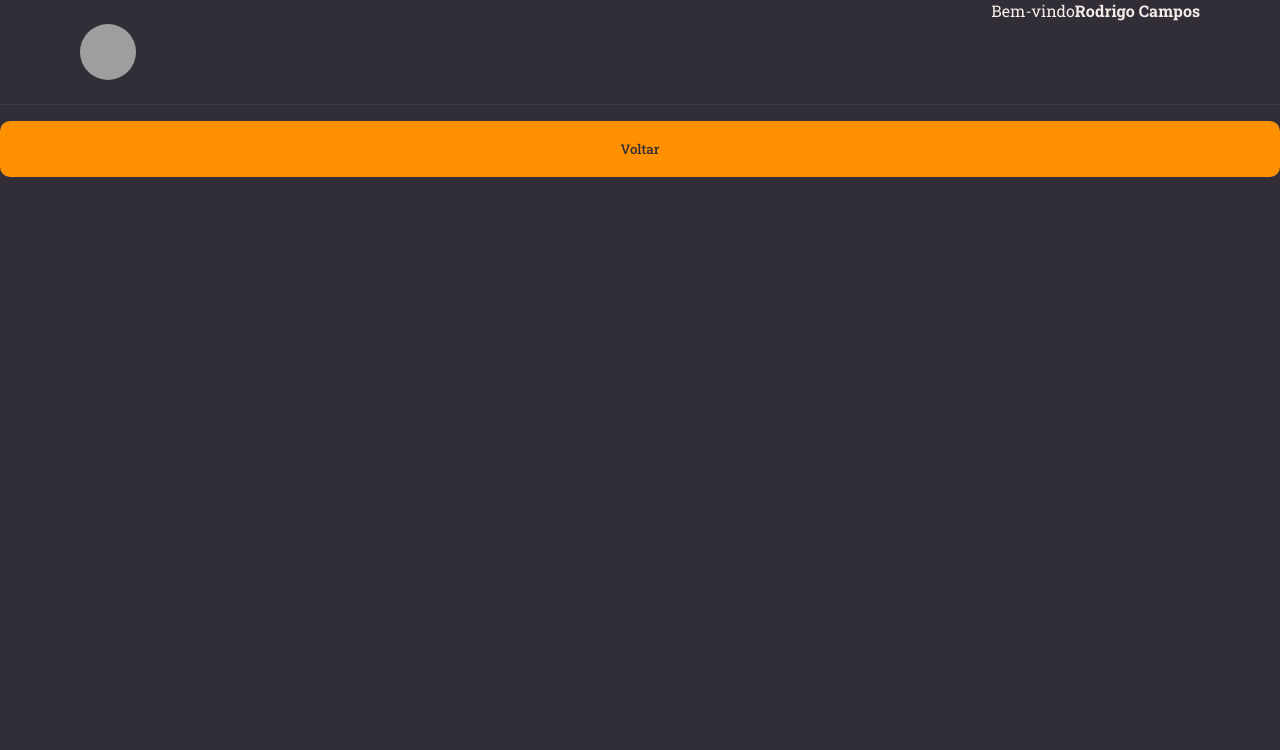
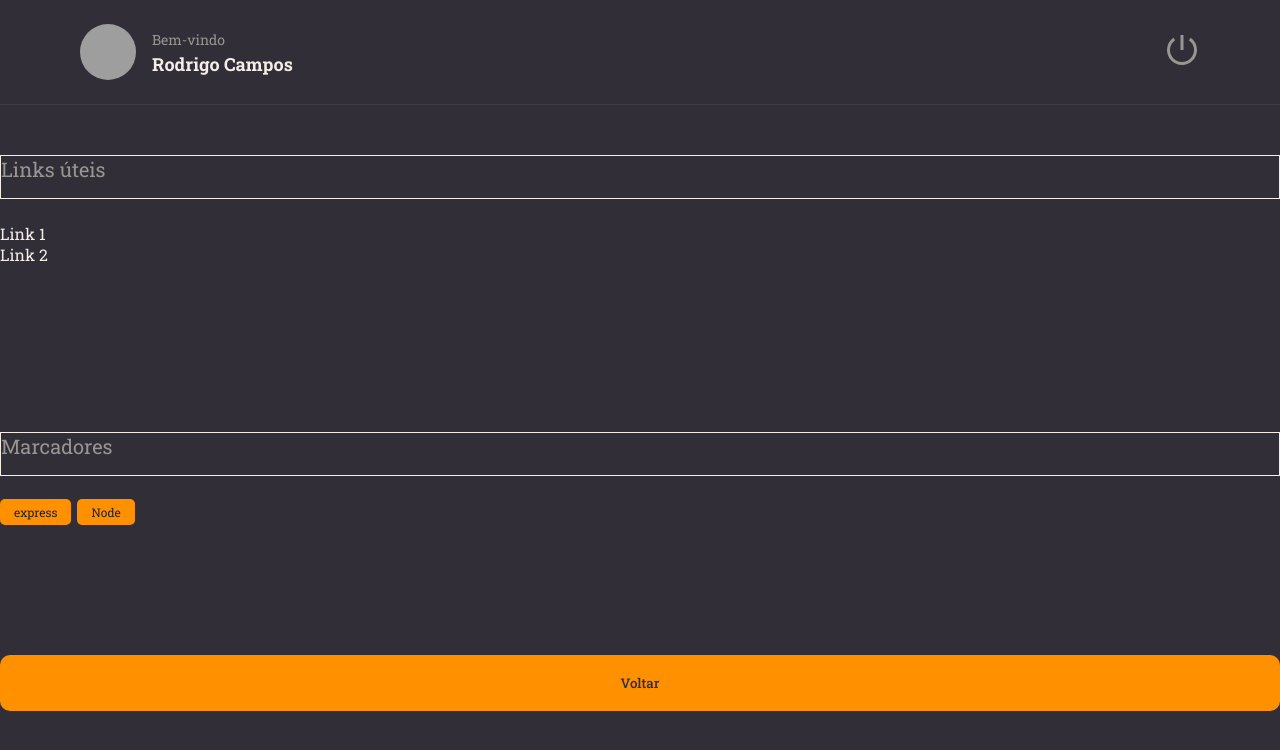
Before and after one commit to drigodeveloper/error-css-react, a React (Vite) app: page / in a window 1280 px wide. Shown: the top 750 px of the page. Built offline with nearby package versions, Linux system fonts and the light colour scheme; grey boxes are pictures that could not be loaded.

Commit message:
Error corrigido

```diff
--- a/package.json
+++ b/package.json
@@ -12,6 +12,7 @@
   "dependencies": {
     "react": "^18.2.0",
     "react-dom": "^18.2.0",
+    "react-icons": "^4.10.1",
     "styled-components": "^6.0.7"
   },
   "devDependencies": {
--- a/src/components/header/index.jsx
+++ b/src/components/header/index.jsx
@@ -1,16 +1,23 @@
-import { Container, Profile } from "./styles";
+import { RiShutDownLine } from "react-icons/ri";
+
+
+import { Container, Profile, Logout } from "./styles";
 
 export function Header() {
     return (
     <Container>
         <Profile>
         <img src="https://github.com/drigodeveloper.png" alt="imagem de perfil do usuario" />
-    </Profile>
 
         <div>
             <span>Bem-vindo</span>
             <strong>Rodrigo Campos</strong>
         </div>
+        </Profile>
+
+        <Logout>
+            <RiShutDownLine />
+        </Logout>
     </Container>
     );
 }
--- a/src/components/header/styles.js
+++ b/src/components/header/styles.js
@@ -6,13 +6,14 @@ export const Container = styled.header `
 
     height: 105px;
     width: 100%;
+    justify-content: space-between;
 
     border-bottom-width: 1px;
     border-bottom-style: solid;
     border-bottom-color: ${({ theme }) => theme.COLORS.BACKGROUND_700 };
 
     display: flex;
-    justify-content: space-between;
+    align-items: center;
     padding: 0 80px;
 
 `;
@@ -20,6 +21,7 @@ export const Container = styled.header `
 export const Profile = styled.div `
     display: flex;
     align-items: center;
+
 
     > img {
         width: 56px;
@@ -30,10 +32,30 @@ export const Profile = styled.div `
     > div {
         display: flex;
         flex-direction: column;
+        margin: 16px;
+        line-height: 24px;
+
     }
 
     span {
         font-size: 14px;
         color: ${({theme}) => theme.COLORS.GRAY_100};
     }
+
+
+    strong {
+        font-size: 18px;
+        color: ${({theme}) => theme.COLORS.WHITE};
+    }
 `;
+
+export const Logout = styled.button `
+    border: none;
+    background: none;
+
+
+    svg {
+        color: ${({theme}) => theme.COLORS.GRAY_100};
+        font-size: 36px;
+    }
+`;
--- /dev/null
+++ b/src/components/section/index.jsx
@@ -0,0 +1,10 @@
+import { Container } from "./styles";
+
+export function Section({ title, children }) {
+    return (
+        <Container>
+            <h2>{title}</h2>
+            {children}
+        </Container>
+    )
+}
--- /dev/null
+++ b/src/components/section/styles.js
@@ -0,0 +1,16 @@
+import { styled } from "styled-components";
+
+export const Container = styled.section`
+    margin: 50px 0 28px;
+
+    > h2 {
+        border: 1px solid ${({theme}) => theme.COLORS.WHITE};
+        padding-bottom: 16px;
+        margin-bottom: 24px;
+
+        color: ${({theme}) => theme.COLORS.GRAY_100};
+        font-size: 20px;
+        font-weight: 400;
+
+    }
+`;
--- /dev/null
+++ b/src/components/tags/index.jsx
@@ -0,0 +1,10 @@
+
+import { Container } from "./style";
+
+export function Tags({ title }) {
+    return (
+        <Container>
+            {title}
+        </Container>
+    );
+}
--- /dev/null
+++ b/src/components/tags/style.js
@@ -0,0 +1,10 @@
+import { styled } from "styled-components";
+
+export const Container = styled.span `
+    font-size: 12px;
+    padding: 5px 14px;
+    border-radius: 5px;
+    margin-right: 6px;
+    color: ${({theme}) => theme.COLORS.BACKGROUND_900};
+    background-color: ${({theme}) => theme.COLORS.ORANGE};;
+`;
--- a/src/pages/Details/Index.jsx
+++ b/src/pages/Details/Index.jsx
@@ -1,6 +1,8 @@
-import { Container } from "./style"
+import { Container, Links } from "./style"
 import { Header } from "../../components/header"
 import { Button } from "../../components/button"
+import { Section } from "../../components/section"
+import { Tags } from "../../components/tags"
 
 export function Details() {
 
@@ -8,10 +10,25 @@ export function Details() {
     <Container>
       <Header />
 
+      <Section title="Links úteis">
+        <Links>
+          <li>
+            <a href="https://github.com/drigodeveloper">Link 1</a>
+            <a href="https://www.linkedin.com/in/rodrigocamposm/">Link 2</a>
+          </li>
+        </Links>
+      </Section>
+
+      <Section title="Marcadores">
+        <Tags title="express" />
+        <Tags title="Node" />
+      </Section>
+
+
       <Button title="Voltar" />
 
 
     </Container>
 
   )
-}
+};
--- a/src/pages/Details/style.js
+++ b/src/pages/Details/style.js
@@ -11,3 +11,18 @@ export const Container = styled.div`
     "content";
 
 `;
+
+export const Links = styled.ul `
+    list-style: none;
+
+    > li {
+        margin-top: 12px;
+        display: flex;
+        flex-direction: column;
+    }
+
+    a {
+        color: ${({theme}) => theme.COLORS.WHITE};
+    }
+
+`;
```
Also changed, not shown: 1 other file (tests, documents, lock files or other folders). Lines whose indentation alone changed are shown as unchanged.
